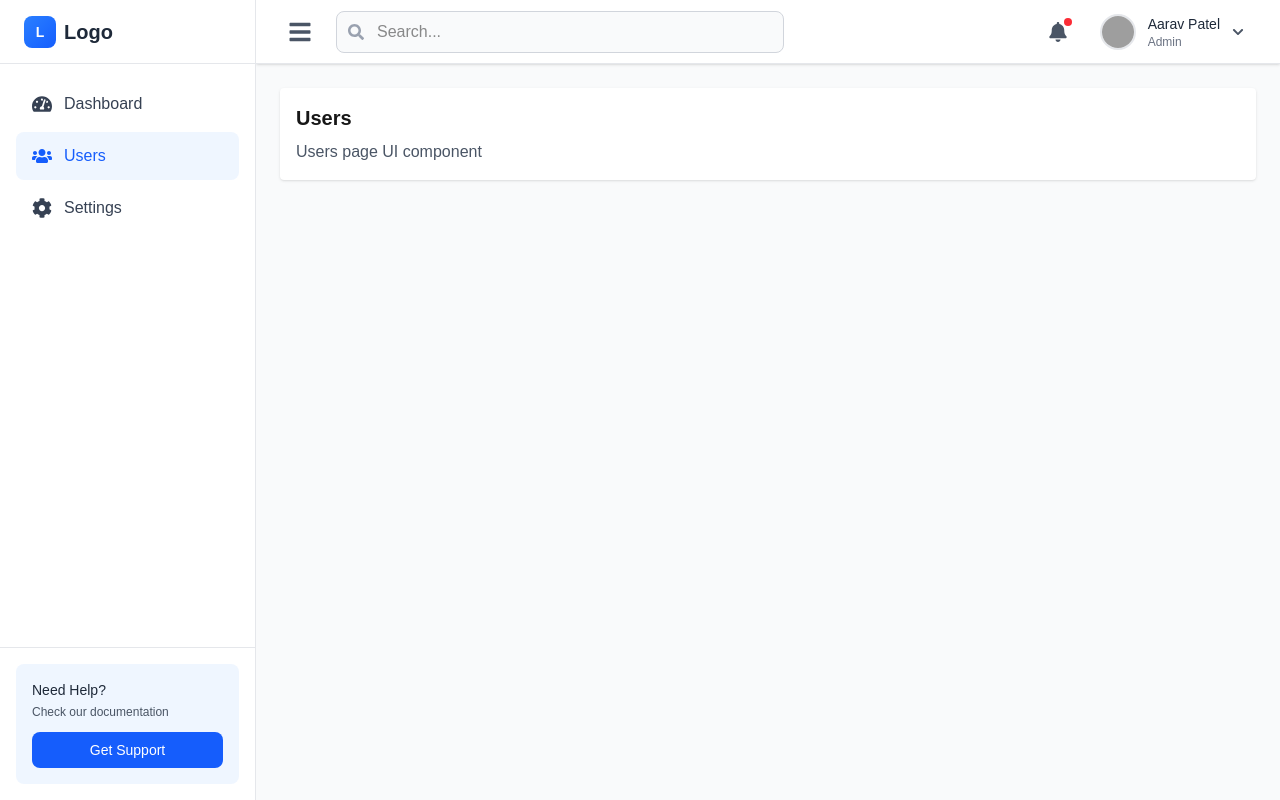
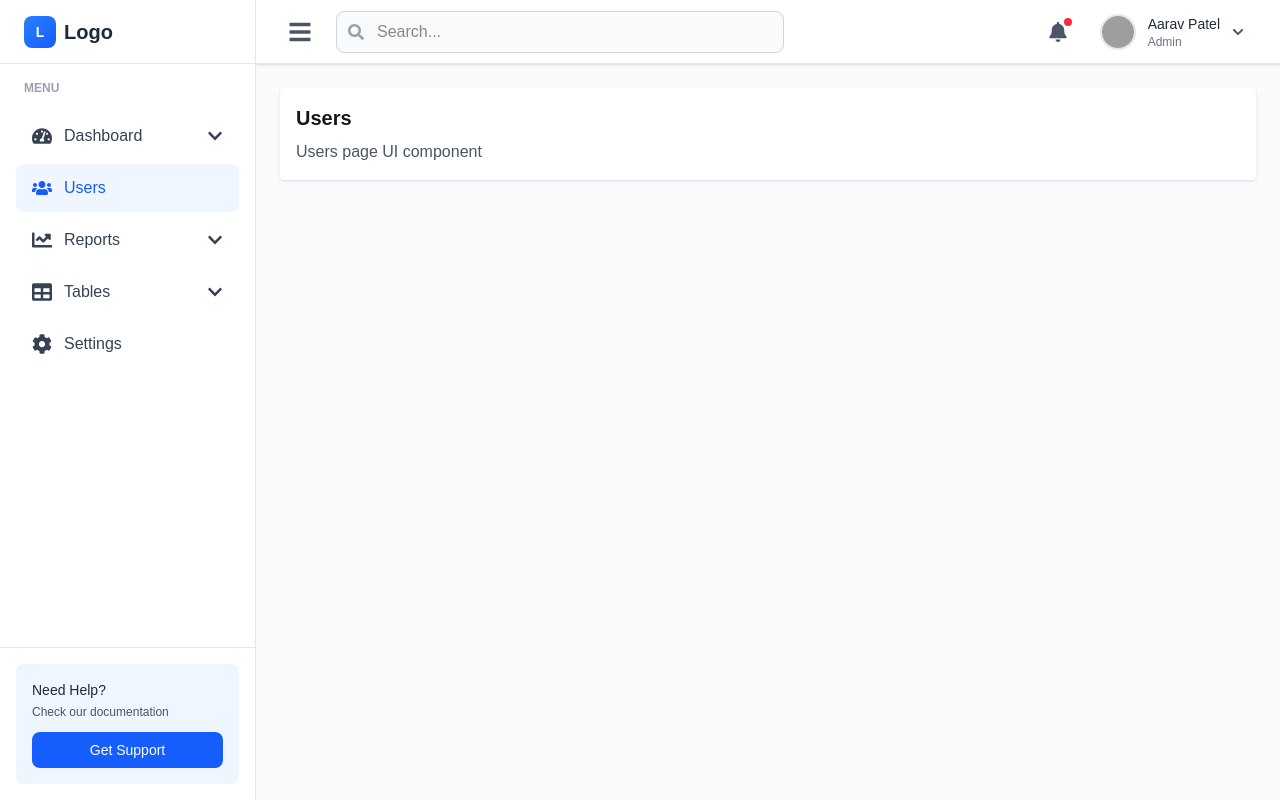
Before and after one commit to meet9016/rental-vender-panel, a Next.js app: page /users in a window 1280 px wide. Built offline with nearby package versions, Linux system fonts and the light colour scheme; grey boxes are pictures that could not be loaded.

Commit message:
Sidebar improvement

```diff
--- a/src/app/layout-client.tsx
+++ b/src/app/layout-client.tsx
@@ -11,8 +11,8 @@ export default function LayoutClient({ children }: { children: React.ReactNode }
         <div className="flex min-h-screen bg-gray-50">
             <Sidebar isOpen={sidebarOpen} onClose={toggleSidebar} />
 
-            {/* Push content when sidebar is open on desktop */}
-            <div className={`flex-1 flex flex-col transition-all duration-300 ${sidebarOpen ? "lg:ml-64" : "lg:ml-0"
+            {/* Adjust margin based on sidebar state */}
+            <div className={`flex-1 flex flex-col transition-all duration-300 ${sidebarOpen ? "lg:ml-64" : "lg:ml-20"
                 }`}>
                 <Header onMenuClick={toggleSidebar} />
 
--- a/src/components/layout/Sidebar.tsx
+++ b/src/components/layout/Sidebar.tsx
@@ -2,12 +2,51 @@
 
 import Link from "next/link";
 import { usePathname } from "next/navigation";
-import { FaTachometerAlt, FaUsers, FaCog, FaTimes } from "react-icons/fa";
+import { FaTachometerAlt, FaUsers, FaCog, FaTimes, FaChevronDown, FaEllipsisH, FaChartLine, FaTable } from "react-icons/fa";
+import { useState, useRef, useEffect, useCallback } from "react";
 
-const menu = [
-  { name: "Dashboard", path: "/dashboard", icon: FaTachometerAlt },
-  { name: "Users", path: "/users", icon: FaUsers },
-  { name: "Settings", path: "/settings", icon: FaCog },
+type NavItem = {
+  name: string;
+  icon: any;
+  path?: string;
+  subItems?: { name: string; path: string }[];
+};
+
+const menu: NavItem[] = [
+  {
+    name: "Dashboard",
+    icon: FaTachometerAlt,
+    subItems: [
+      { name: "Analytics", path: "/dashboard" },
+      { name: "Ecommerce", path: "/dashboard/ecommerce" },
+    ],
+  },
+  {
+    name: "Users",
+    icon: FaUsers,
+    path: "/users",
+  },
+  {
+    name: "Reports",
+    icon: FaChartLine,
+    subItems: [
+      { name: "Sales Report", path: "/reports/sales" },
+      { name: "User Report", path: "/reports/users" },
+    ],
+  },
+  {
+    name: "Tables",
+    icon: FaTable,
+    subItems: [
+      { name: "Basic Tables", path: "/tables/basic" },
+      { name: "Data Tables", path: "/tables/data" },
+    ],
+  },
+  {
+    name: "Settings",
+    icon: FaCog,
+    path: "/settings",
+  },
 ];
 
 interface SidebarProps {
@@ -17,6 +56,46 @@ interface SidebarProps {
 
 export default function Sidebar({ isOpen, onClose }: SidebarProps) {
   const pathname = usePathname();
+  const [openSubmenu, setOpenSubmenu] = useState<number | null>(null);
+  const [subMenuHeight, setSubMenuHeight] = useState<Record<number, number>>({});
+  const subMenuRefs = useRef<Record<number, HTMLDivElement | null>>({});
+
+  const isActive = useCallback((path: string) => path === pathname, [pathname]);
+
+  // Auto-open submenu if current path matches a submenu item
+  useEffect(() => {
+    let submenuMatched = false;
+    menu.forEach((nav, index) => {
+      if (nav.subItems) {
+        nav.subItems.forEach((subItem) => {
+          if (isActive(subItem.path)) {
+            setOpenSubmenu(index);
+            submenuMatched = true;
+          }
+        });
+      }
+    });
+
+    if (!submenuMatched) {
+      setOpenSubmenu(null);
+    }
+  }, [pathname, isActive]);
+
+  // Calculate submenu height
+  useEffect(() => {
+    if (openSubmenu !== null) {
+      if (subMenuRefs.current[openSubmenu]) {
+        setSubMenuHeight((prevHeights) => ({
+          ...prevHeights,
+          [openSubmenu]: subMenuRefs.current[openSubmenu]?.scrollHeight || 0,
+        }));
+      }
+    }
+  }, [openSubmenu]);
+
+  const handleSubmenuToggle = (index: number) => {
+    setOpenSubmenu((prev) => (prev === index ? null : index));
+  };
 
   return (
     <>
@@ -28,18 +107,29 @@ export default function Sidebar({ isOpen, onClose }: SidebarProps) {
         />
       )}
 
-      {/* Sidebar - fixed on all screens */}
+      {/* Sidebar */}
       <aside
-        className={`fixed inset-y-0 left-0 z-50 w-64 bg-white border-r border-gray-200 transform transition-transform duration-300 ease-in-out ${isOpen ? "translate-x-0" : "-translate-x-full"
+        className={`fixed inset-y-0 left-0 z-50 bg-white border-r border-gray-200 transform transition-all duration-300 ease-in-out overflow-y-auto ${isOpen ? "w-64" : "w-0 lg:w-20"
+          } ${isOpen ? "translate-x-0" : "-translate-x-full lg:translate-x-0"}`}
+      >
+        {/* Logo Section */}
+        <div
+          className={`h-16 flex items-center border-b border-gray-200 transition-all duration-300 ${isOpen ? "justify-between px-6" : "lg:justify-center px-0"
             }`}
         >
-        {/* Logo Section */}
-        <div className="h-16 flex items-center justify-between px-6 border-b border-gray-200">
-          <div className="flex items-center gap-2">
+          <div className={`flex items-center gap-2 ${isOpen ? "" : "lg:hidden"}`}>
             <div className="w-8 h-8 bg-gradient-to-br from-blue-500 to-blue-600 rounded-lg flex items-center justify-center">
               <span className="text-white font-bold text-sm">L</span>
             </div>
             <span className="text-xl font-bold text-gray-800">Logo</span>
+          </div>
+
+          {/* Icon only logo for collapsed state on desktop */}
+          <div
+            className={`w-8 h-8 bg-gradient-to-br from-blue-500 to-blue-600 rounded-lg items-center justify-center ${isOpen ? "hidden" : "hidden lg:flex"
+              }`}
+          >
+            <span className="text-white font-bold text-sm">L</span>
           </div>
 
           {/* Close button - only visible on mobile when open */}
@@ -53,29 +143,100 @@ export default function Sidebar({ isOpen, onClose }: SidebarProps) {
           )}
         </div>
 
+        {/* Menu Header */}
+        <div
+          className={`px-6 py-4 flex ${isOpen ? "justify-start" : "lg:justify-center"
+            }`}
+        >
+          {isOpen ? (
+            <h2 className="text-xs uppercase text-gray-400 font-semibold">Menu</h2>
+          ) : (
+            <FaEllipsisH className="text-gray-400 hidden lg:block" />
+          )}
+        </div>
+
         {/* Navigation */}
-        <nav className="p-4 space-y-1">
-          {menu.map((item) => {
+        <nav className="px-4 space-y-1">
+          {menu.map((item, index) => {
             const Icon = item.icon;
-            const isActive = pathname === item.path;
+            const hasSubmenu = item.subItems && item.subItems.length > 0;
+            const isItemActive = item.path ? isActive(item.path) : false;
+            const isSubmenuOpen = openSubmenu === index;
 
             return (
-              <Link
-                key={item.name}
-                href={item.path}
-                className={`flex items-center gap-3 px-4 py-3 rounded-lg transition-all ${isActive
+              <div key={item.name}>
+                {/* Main Menu Item */}
+                {hasSubmenu ? (
+                  <button
+                    onClick={() => isOpen && handleSubmenuToggle(index)}
+                    title={!isOpen ? item.name : undefined}
+                    className={`w-full flex items-center rounded-lg transition-all ${isOpen ? "gap-3 px-4 py-3" : "lg:justify-center lg:p-3"
+                      } ${isSubmenuOpen
                         ? "bg-blue-50 text-blue-600 font-medium"
                         : "text-gray-700 hover:bg-gray-100 hover:text-gray-900"
                       }`}
                   >
-                <Icon className="w-5 h-5" />
-                <span>{item.name}</span>
+                    <Icon className="w-5 h-5 flex-shrink-0" />
+                    <span className={`flex-1 text-left ${isOpen ? "block" : "lg:hidden"}`}>
+                      {item.name}
+                    </span>
+                    {isOpen && (
+                      <FaChevronDown
+                        className={`w-4 h-4 transition-transform duration-200 ${isSubmenuOpen ? "rotate-180" : ""
+                          }`}
+                      />
+                    )}
+                  </button>
+                ) : (
+                  <Link
+                    href={item.path!}
+                    title={!isOpen ? item.name : undefined}
+                    className={`flex items-center rounded-lg transition-all ${isOpen ? "gap-3 px-4 py-3" : "lg:justify-center lg:p-3"
+                      } ${isItemActive
+                        ? "bg-blue-50 text-blue-600 font-medium"
+                        : "text-gray-700 hover:bg-gray-100 hover:text-gray-900"
+                      }`}
+                  >
+                    <Icon className="w-5 h-5 flex-shrink-0" />
+                    <span className={`${isOpen ? "block" : "lg:hidden"}`}>{item.name}</span>
                   </Link>
+                )}
+
+                {/* Submenu Items */}
+                {hasSubmenu && isOpen && (
+                  <div
+                    ref={(el) => {
+                      subMenuRefs.current[index] = el;
+                    }}
+                    className="overflow-hidden transition-all duration-300"
+                    style={{
+                      height: isSubmenuOpen ? `${subMenuHeight[index]}px` : "0px",
+                    }}
+                  >
+                    <ul className="mt-2 space-y-1 ml-9">
+                      {item.subItems!.map((subItem) => (
+                        <li key={subItem.name}>
+                          <Link
+                            href={subItem.path}
+                            className={`block px-4 py-2 text-sm rounded-lg transition-colors ${isActive(subItem.path)
+                                ? "bg-blue-50 text-blue-600 font-medium"
+                                : "text-gray-600 hover:bg-gray-100 hover:text-gray-900"
+                              }`}
+                          >
+                            {subItem.name}
+                          </Link>
+                        </li>
+                      ))}
+                    </ul>
+                  </div>
+                )}
+              </div>
             );
           })}
         </nav>
 
-        {/* Bottom Section (Optional) */}
+        {/* Bottom Section - only show when expanded */}
+        {isOpen && (
           <div className="absolute bottom-0 left-0 right-0 p-4 border-t border-gray-200">
             <div className="bg-blue-50 rounded-lg p-4">
               <p className="text-sm font-medium text-gray-800 mb-1">Need Help?</p>
@@ -85,6 +246,7 @@ export default function Sidebar({ isOpen, onClose }: SidebarProps) {
               </button>
             </div>
           </div>
+        )}
       </aside>
     </>
   );
```
Lines whose indentation alone changed are shown as unchanged.
